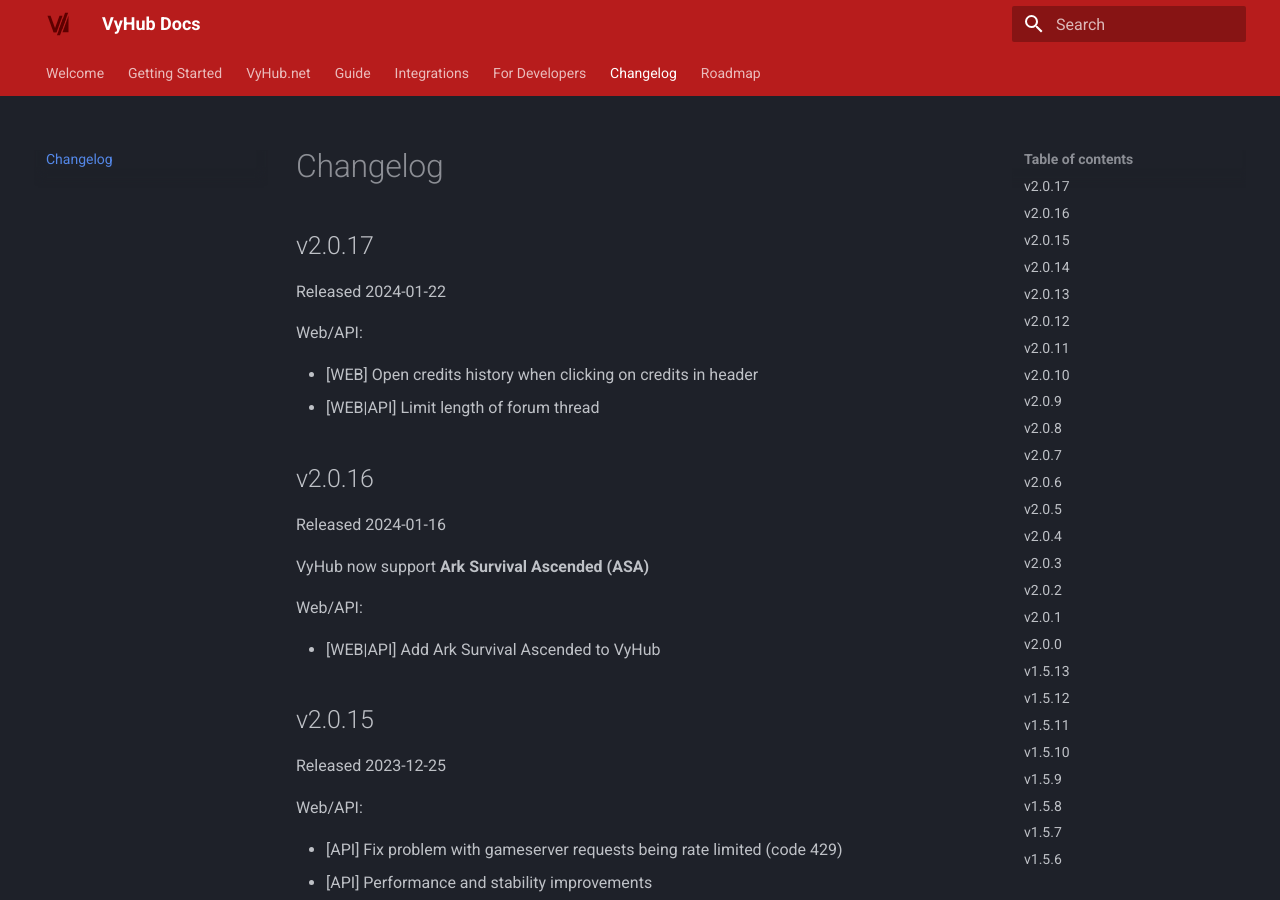
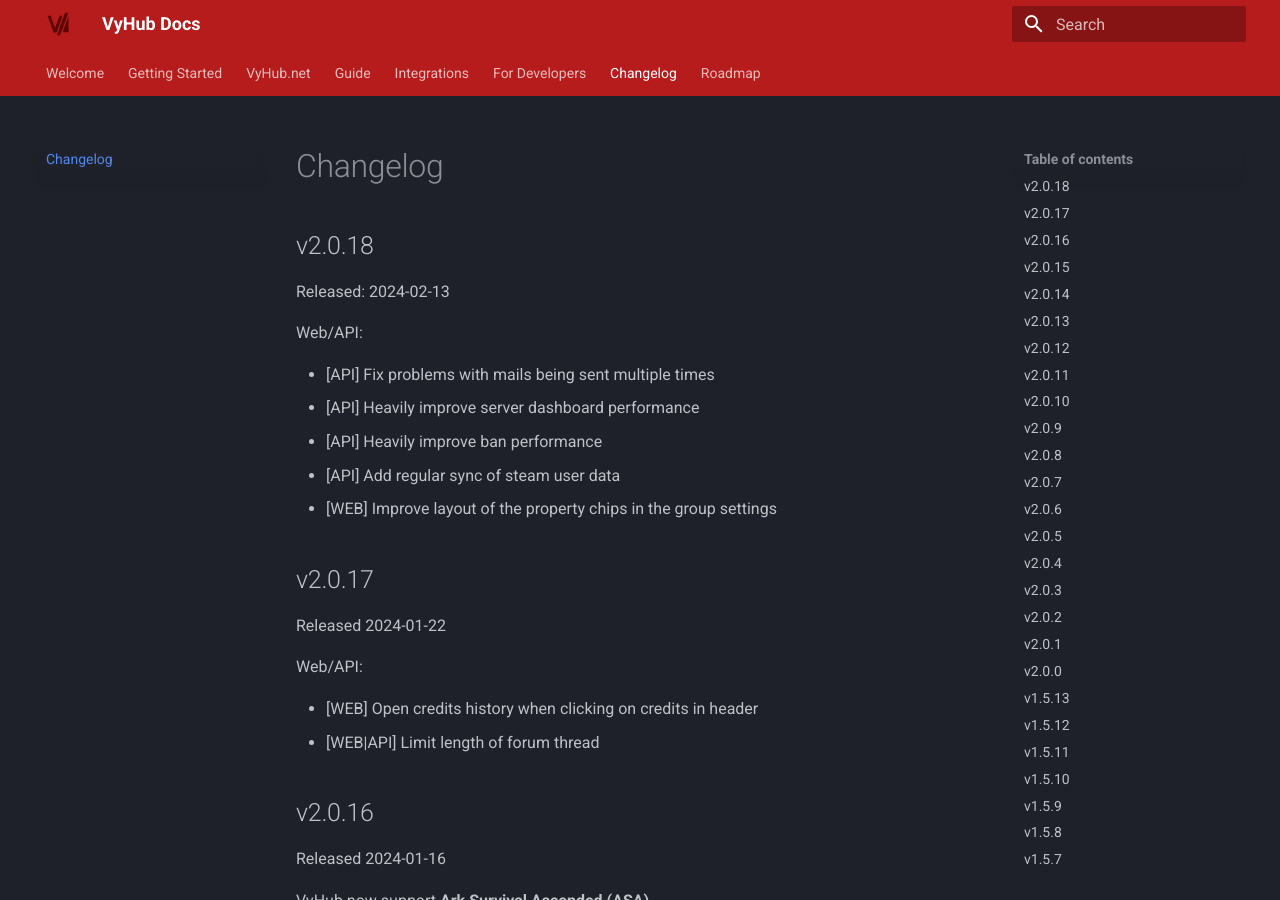
Before and after one commit to nyx-project/vyhub-documentation, an MkDocs documentation site: the page built from docs/changelog.md, in a window 1280 px wide and 900 px high. Built offline with MkDocs 1.6.1 and Material for MkDocs 9.7.7, drawn with Linux system fonts in a browser that asks for light colours; the version menu is left out.

Commit message:
Add changelog 2.0.18

```diff
--- a/docs/changelog.md
+++ b/docs/changelog.md
@@ -1,4 +1,16 @@
 # Changelog
+
+## v2.0.18
+
+Released: 2024-02-13
+
+Web/API:
+
+- [API] Fix problems with mails being sent multiple times
+- [API] Heavily improve server dashboard performance
+- [API] Heavily improve ban performance
+- [API] Add regular sync of steam user data
+- [WEB] Improve layout of the property chips in the group settings
 
 ## v2.0.17
 
```
